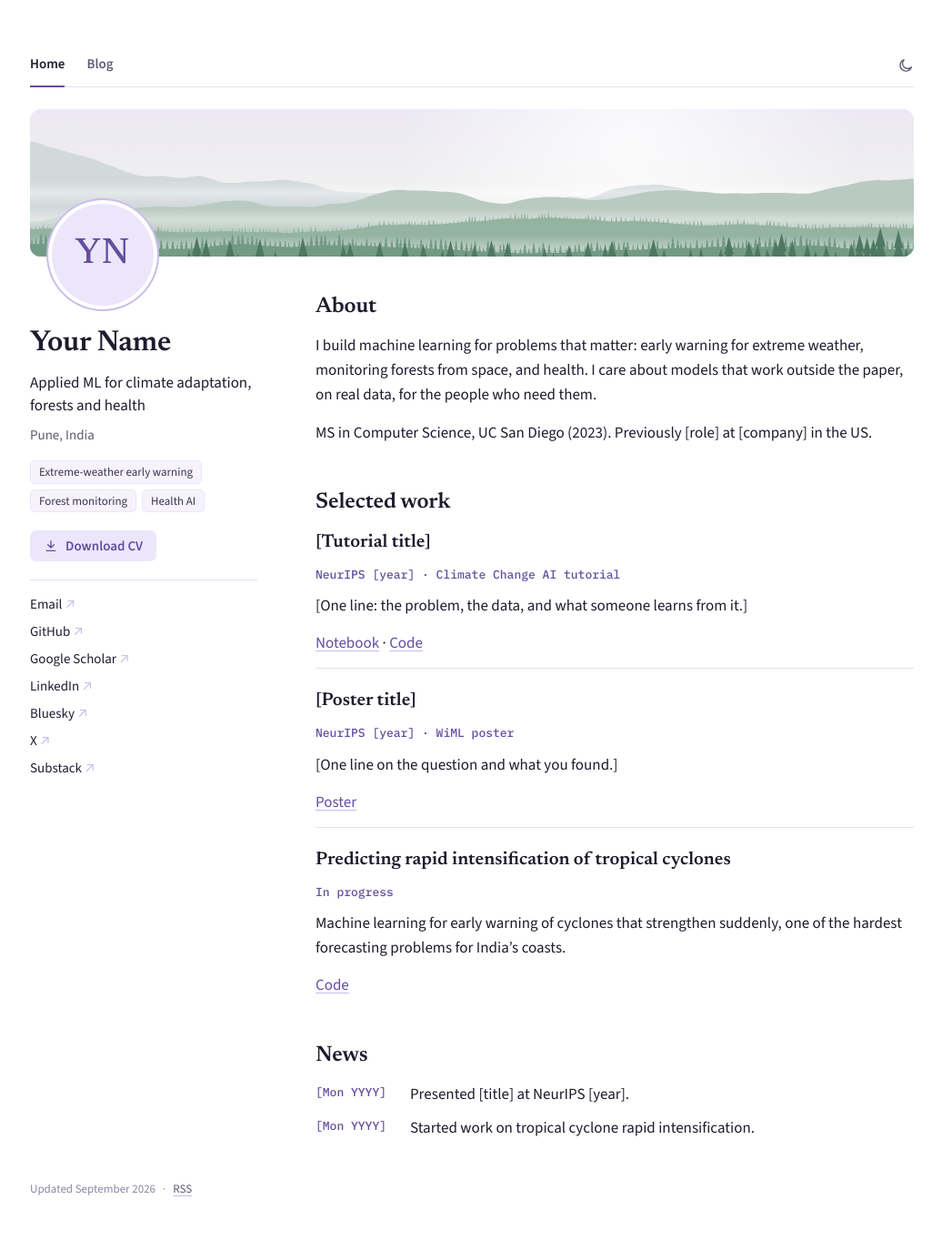
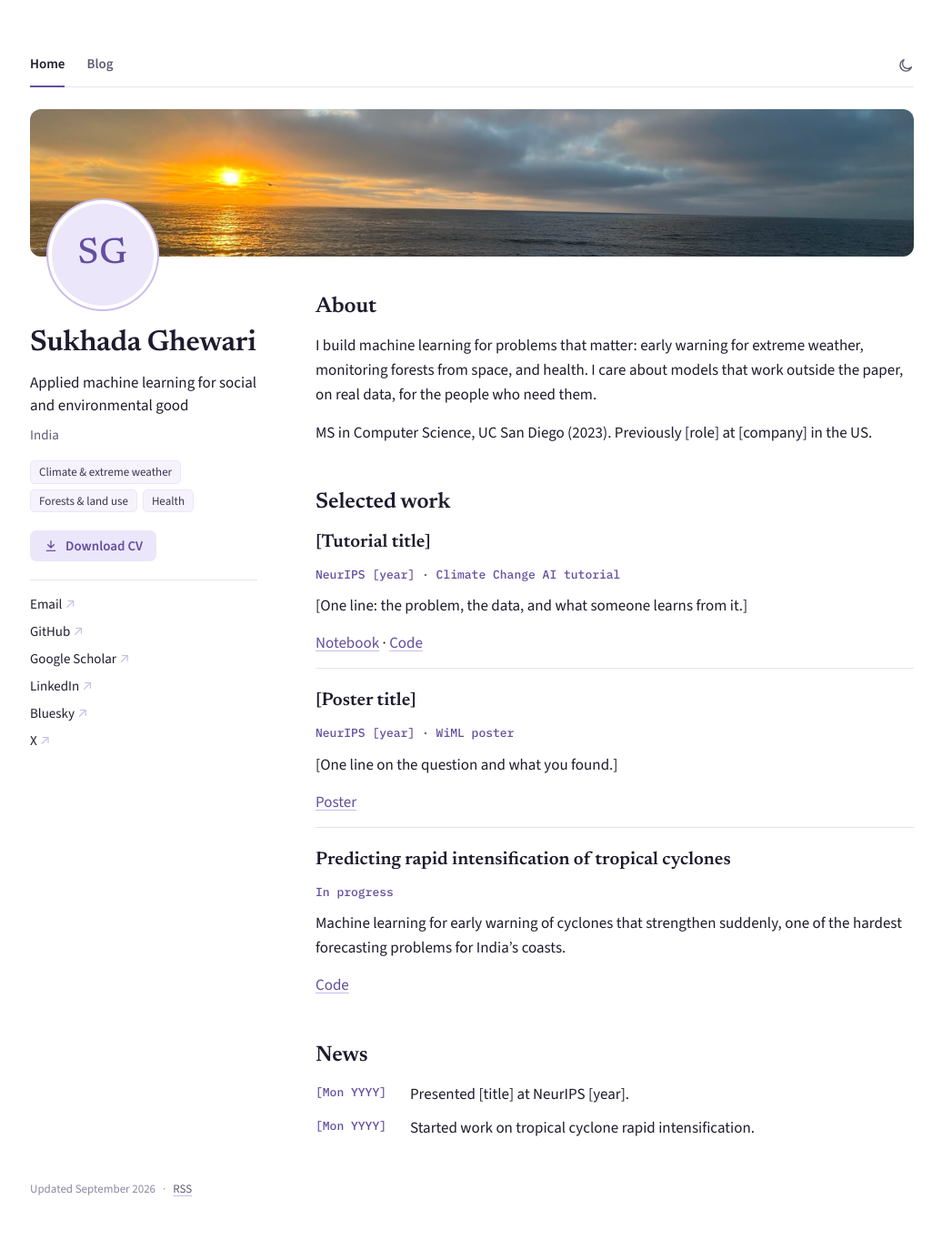
Before and after one commit to sukhadaghewari/sukhadaghewari.github.io, a Jekyll site: the page built from index.md, in a window 1280 px wide. Shown: the whole page at 91% size, without its empty margins (121-1157 px from the left). Built offline with Jekyll 4.4.1, drawn with Linux system fonts in a browser that asks for light colours; our own code applies the rules of GitHub Pages for plain Markdown files.

Commit message:
update links

```diff
--- a/_config.yml
+++ b/_config.yml
@@ -4,36 +4,36 @@
 # in about a minute. Keep the quotes around links.
 # ---------------------------------------------------------------
 
-title: Your Name
-tagline: Applied ML for climate adaptation, forests and health
+title: Sukhada Ghewari
+tagline: Applied machine learning for social and environmental good
 description: >-
-  Applied machine learning for climate adaptation, forests and health:
-  early warning for extreme weather, forest monitoring from space, and health AI.
-location: Pune, India
+  Machine learning researcher and engineer building AI for
+  people and the planet: extreme-weather early warning, forest monitoring,
+  health and more.
+location: India
 
 # Small tags under your name on the home page
 topics:
-  - Extreme-weather early warning
-  - Forest monitoring
-  - Health AI
+  - Climate & extreme weather
+  - Forests & land use
+  - Health
 
 # Links under your name on the home page, in this order.
 # To remove one, delete both of its lines.
 links:
   - name: Email
-    url: "mailto:you@example.com"
+    url: "mailto:sukhada.ghewari@gmail.com"
   - name: GitHub
-    url: "https://github.com/yourusername"
+    url: "https://github.com/sukhadaghewari"
   - name: Google Scholar
-    url: "https://scholar.google.com/"
+    url: "https://scholar.google.com/citations?hl=en&user=oeQF_3gAAAAJ"
   - name: LinkedIn
-    url: "https://www.linkedin.com/in/yourname"
+    url: "https://www.linkedin.com/in/sukhada-ghewari/"
   - name: Bluesky
-    url: "https://bsky.app/profile/yourname.bsky.social"
+    url: "https://bsky.app/profile/sukhada.bsky.social"
   - name: X
-    url: "https://x.com/yourusername"
-  - name: Substack
-    url: "https://yourname.substack.com"
+    url: "https://x.com/sukhadathinks"
+
 
 # Your photo. Upload a square picture as assets/img/photo.jpg,
 # then remove the # at the start of the next line.
@@ -48,7 +48,7 @@ cv_pdf: /assets/cv.pdf
 # photo overlapping it.
 # Upload yours as assets/img/cover.jpg, then change ".svg" to ".jpg"
 # on the next line. Put a # at the start of the line to hide the cover.
-cover: /assets/img/cover.svg
+cover: /assets/img/cover.jpg
 # Which part of the photo to keep when it's cropped: top, center or bottom.
 cover_position: center
 
```
Also changed, not shown: assets/img/cover.jpg (added), assets/img/cover.svg (deleted), assets/img/photo.jpg (added), 2 other files.
